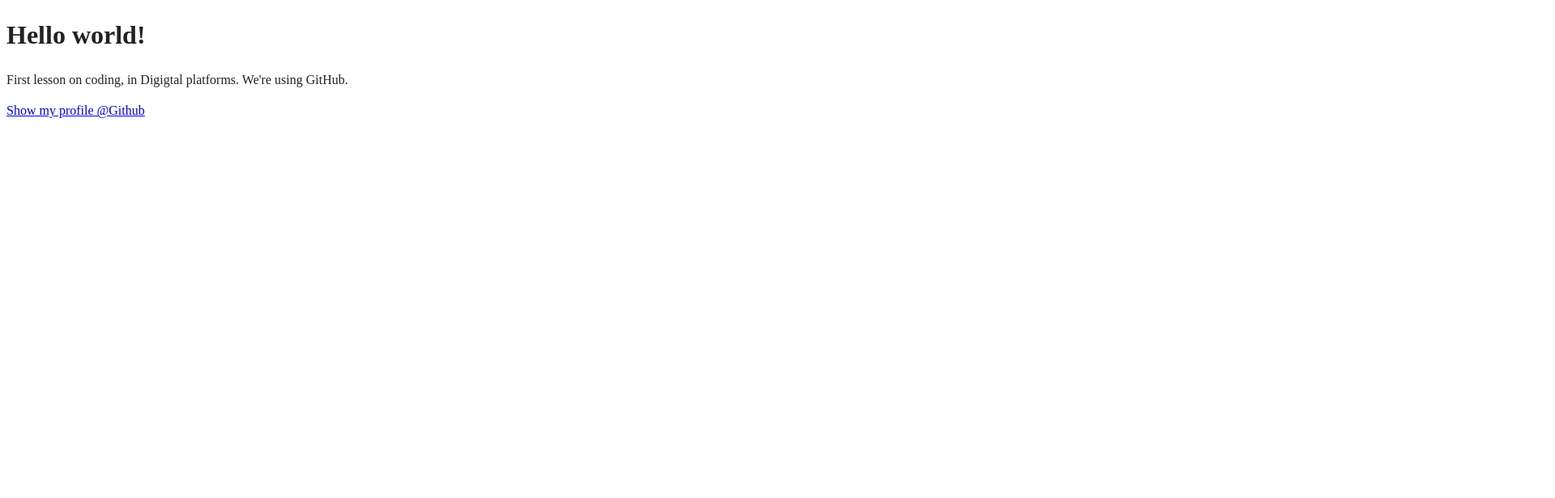
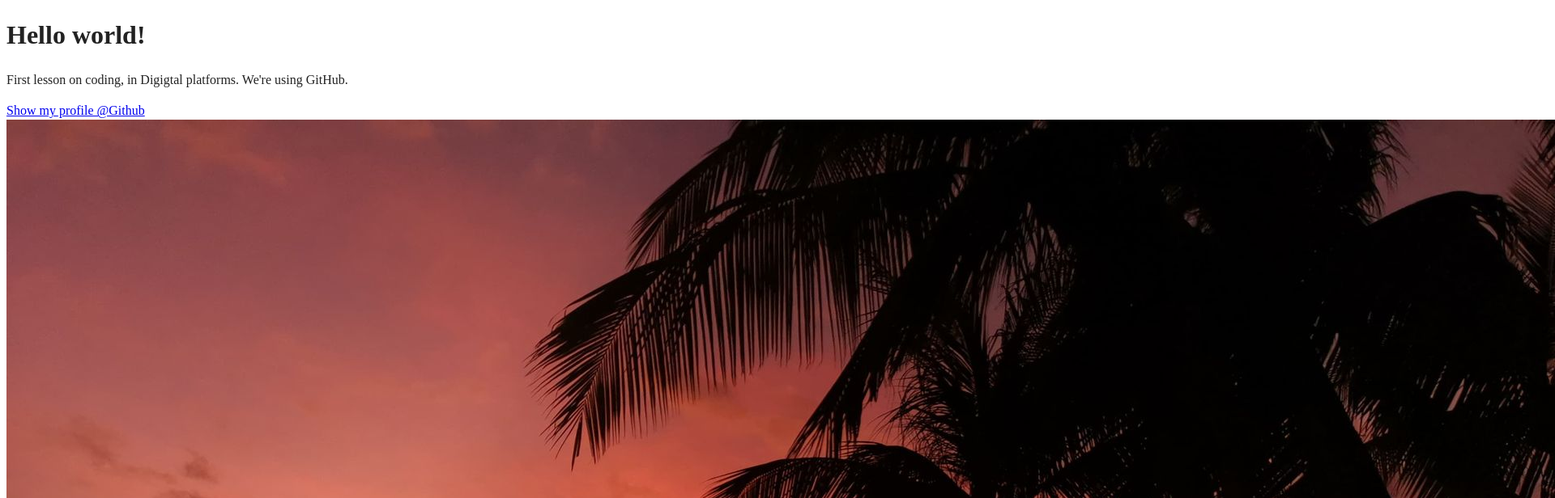
Before and after one commit to R3becka/HTMLAssignment, a website built with webpack: page P-HelloWorld/index.html in a window 1280 px wide. Shown: the top 616 px of the page at 81% size, 1920 px wide, since content can reach past the window. Built offline with nearby package versions, Linux system fonts and the light colour scheme.

Commit message:
AddedNEWpic

```diff
--- a/P-HelloWorld/index.html
+++ b/P-HelloWorld/index.html
@@ -30,7 +30,7 @@
   <p>First lesson on coding, in Digigtal platforms.
   We're using GitHub.</p>
   <a href="https://github.com/R3becka">Show my profile @Github</a>
-<img src="">
+<img src="Boracay.jpg" alt="width:">
    <script src="js/app.js"></script>
 
 </body>
```
Also changed, not shown: P-HelloWorld/GitHub.png (added).
